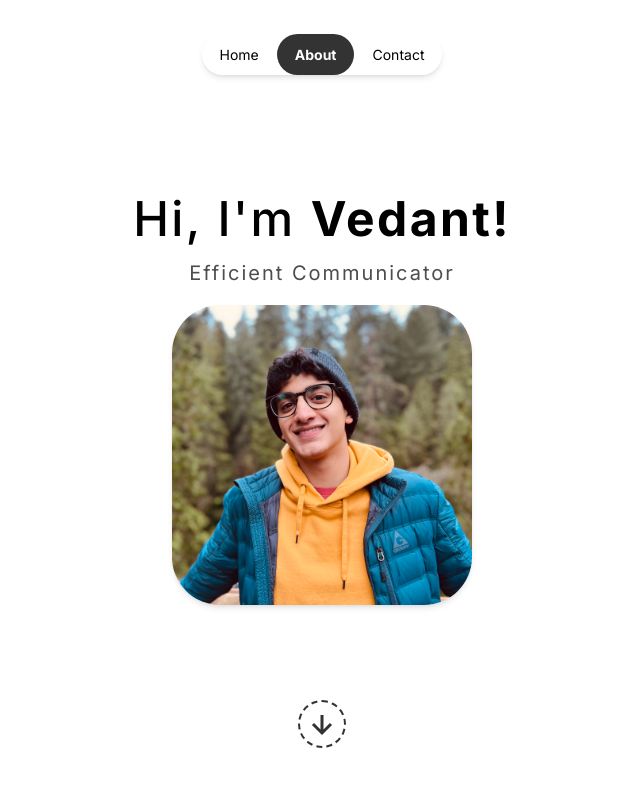
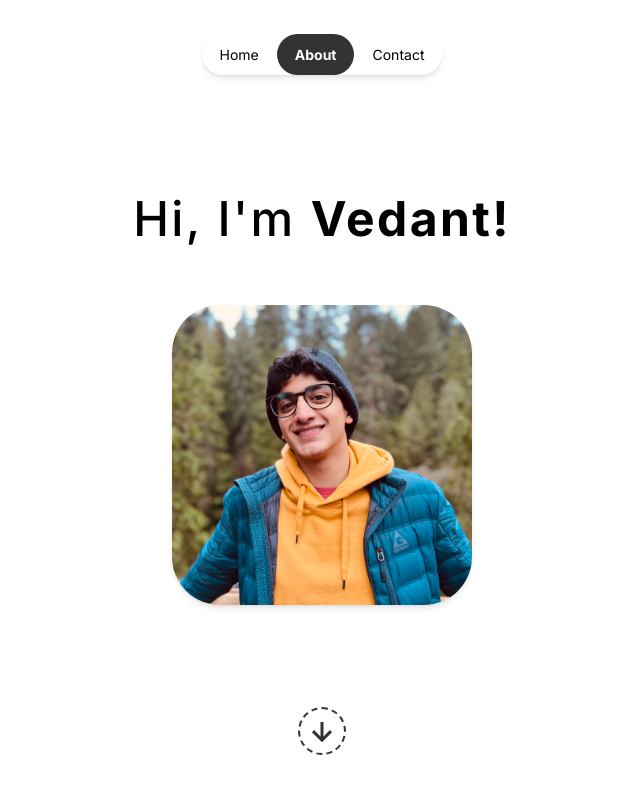
Before and after one commit to vedantgrover/VedantsPortfolio, a Next.js app: page / in a window 1280 px wide. Shown: the top 800 px of the page, without its empty margins (318-958 px from the left). Built offline with nearby package versions, Linux system fonts and the light colour scheme.

Commit message:
Optimizing all the code

```diff
--- a/app/components/ChangingRoleText.tsx
+++ b/app/components/ChangingRoleText.tsx
@@ -1,9 +1,9 @@
 "use client";
 
-import { memo, useEffect, useMemo, useState } from "react";
-import { motion } from "framer-motion";
+import React, { memo, useEffect, useMemo, useState, useCallback } from "react";
+import { motion, AnimatePresence } from "framer-motion";
 
-const ChangingRoleText = memo(() => {
+const ChangingRoleText: React.FC = memo(() => {
   const roles = useMemo(
     () => [
       "Full-Stack Developer",
@@ -19,54 +19,41 @@ const ChangingRoleText = memo(() => {
 
   const [index, setIndex] = useState(0);
 
+  // Use useCallback to memoize the interval function
+  const cycleRoles = useCallback(() => {
+    setIndex((prevIndex) => (prevIndex + 1) % roles.length);
+  }, [roles]);
+
   useEffect(() => {
-    const id = setInterval(() => {
-      let next = index + 1;
-      setIndex(next % roles.length);
-    }, 3 * 1000);
+    const intervalId = setInterval(cycleRoles, 3000);
+    return () => clearInterval(intervalId);
+  }, [cycleRoles]);
 
-    return () => clearInterval(id);
-  }, [index, roles]);
+  // Memoize animation variants
+  const textVariants = useMemo(() => ({
+    initial: { y: "102%" },
+    animate: { y: "0%" },
+    exit: {
+      y: "-102%",
+      transition: { duration: 0.4, ease: "easeInOut" }
+    }
+  }), []);
 
   return (
-    <motion.div
-      className="min-h-[30px]"
-      key={index}
-      initial={{ y: "102%" }}
-      animate={{ y: "0%" }}
-      exit={{ y: "-102%", transition: { duration: 4, ease: "linear" } }}
-      // layout
-      // variants={{
-      //   enter: {
-      //     translateY: 20,
-      //     opacity: 0,
-      //     height: 0,
-      //   },
-      //   center: {
-      //     zIndex: 1,
-      //     translateY: 0,
-      //     opacity: 1,
-      //     height: "auto",
-      //   },
-      //   exit: {
-      //     zIndex: 0,
-      //     translateY: -20,
-      //     opacity: 0,
-      //     height: 0,
-      //   },
-      // }}
-      // initial="enter"
-      // animate="center"
-      // exit="exit"
-      // transition={{
-      //   translateY: { type: "spring", stiffness: 1000, damping: 200 },
-      //   opacity: { duration: 0.5 },
-      // }}
-    >
-      <p className="text-xl font-normal text-[#4d4d4d] dark:text-[#b2b2b2] tracking-widest">
-        {roles[index]}
-      </p>
-    </motion.div>
+    <div className="min-h-[30px] overflow-hidden relative">
+      <AnimatePresence mode="wait">
+        <motion.p
+          key={index}
+          className="text-xl font-normal text-[#4d4d4d] dark:text-[#b2b2b2] tracking-widest absolute w-full"
+          initial={textVariants.initial}
+          animate={textVariants.animate}
+          exit={textVariants.exit}
+          transition={{ duration: 0.4, ease: "easeInOut" }}
+        >
+          {roles[index]}
+        </motion.p>
+      </AnimatePresence>
+    </div>
   );
 });
 
--- a/app/components/ScrollButton.tsx
+++ b/app/components/ScrollButton.tsx
@@ -1,12 +1,38 @@
 import { memo } from "react";
+import { motion } from "framer-motion";
 import DownArrow from "./icons/DownArrow";
 import Link from "next/link";
 
 const ScrollButton = memo(() => {
   return (
-    <Link href="/#about" className="h-min w-min dark:border-white/80 border-[#333333] rounded-full border-dashed p-1 border-2 animate-bounce">
-      <DownArrow />
-    </Link>
+    <motion.div
+      initial={{ opacity: 0, y: 20 }}
+      animate={{ opacity: 1, y: 0 }}
+      transition={{
+        duration: 0.5,
+        delay: 0.5
+      }}
+    >
+      <Link
+        href="/#about"
+        // className="block h-min w-min dark:border-white/80 border-[#333333] rounded-full border-dashed p-1 border-2"
+        aria-label="Scroll to About Section"
+      >
+        <motion.div
+          animate={{
+            y: [0, -10, 0],
+          }}
+          transition={{
+            duration: 1.25,
+            repeat: Infinity,
+            ease: "easeInOut"
+          }}
+          className="block h-min w-min dark:border-white/80 border-[#333333] rounded-full border-dashed p-1 border-2"
+        >
+          <DownArrow />
+        </motion.div>
+      </Link>
+    </motion.div>
   );
 });
 
--- a/app/components/navbar/CollapsableNavbar.tsx
+++ b/app/components/navbar/CollapsableNavbar.tsx
@@ -1,10 +1,27 @@
-import { memo, useRef } from "react";
-import { motion, useCycle } from "framer-motion";
+import { memo, useRef, useMemo, useCallback } from "react";
+import { motion, useCycle, Variants } from "framer-motion";
 import { useDimensions } from "@/lib/useDimensions";
 import CollapsableNavbarItem from "@/app/components/navbar/CollapsableNavbarItem";
 import Toggle from "@/app/components/navbar/Toggle";
 
-const sidebar = {
+interface NavLink {
+  title: string;
+  id: string;
+}
+
+interface CollapsableNavbarProps {
+  links: NavLink[];
+  activeSection: string | null;
+}
+
+const CollapsableNavbar = memo(
+  ({ links, activeSection }: CollapsableNavbarProps) => {
+    const [isOpen, toggleOpen] = useCycle(false, true);
+    const containerRef = useRef(null);
+    const { height } = useDimensions(containerRef);
+
+    // Memoize sidebar variants to prevent unnecessary re-creation
+    const sidebarVariants = useMemo(() => ({
       open: (height = 1000) => ({
         clipPath: `circle(${height * 2 + 200}px at 40px 40px)`,
         transition: {
@@ -22,27 +39,31 @@ const sidebar = {
           damping: 40,
         },
       },
-};
+    }), []);
 
-const navigationVariants = {
+    // Memoize navigation variants
+    const navigationVariants = useMemo<Variants>(() => ({
       open: {
         transition: { staggerChildren: 0.07, delayChildren: 0.2 },
       },
       closed: {
         transition: { staggerChildren: 0.05, staggerDirection: -1 },
       },
-};
+    }), []);
 
-interface CollapsableNavbarProps {
-  links: { title: string; id: string }[];
-  activeSection: string | null;
-}
-
-const CollapsableNavbar = memo(
-  ({ links, activeSection }: CollapsableNavbarProps) => {
-    const [isOpen, toggleOpen] = useCycle(false, true);
-    const containerRef = useRef(null);
-    const { height } = useDimensions(containerRef);
+    // Memoize navbar items to prevent unnecessary re-renders
+    const navbarItems = useMemo(() =>
+      links.map((l) => (
+        <CollapsableNavbarItem
+          key={l.id}
+          selected={activeSection === l.id}
+          title={l.title}
+          link={l.id}
+          onClick={toggleOpen}
+        />
+      )),
+      [links, activeSection, toggleOpen]
+    );
 
     return (
       <motion.nav
@@ -51,27 +72,25 @@ const CollapsableNavbar = memo(
         custom={height}
         ref={containerRef}
         className="flex w-screen md:hidden"
+        aria-label="Mobile Navigation"
       >
         <motion.div
           className="absolute top-0 left-0 bottom-0 w-screen bg-white dark:bg-zinc-800 z-[900]"
-          variants={sidebar}
+          variants={sidebarVariants}
+          aria-hidden="true"
         />
         <motion.ul
           variants={navigationVariants}
           className="m-0 p-[25px] absolute top-[100px] w-screen z-[925]"
+          role="menu"
         >
-          {links.map((l, i) => (
-            <div key={i}>
-              <CollapsableNavbarItem
-                selected={activeSection === l.id}
-                title={l.title}
-                link={l.id}
-                onClick={toggleOpen}
+          {navbarItems}
+        </motion.ul>
+        <Toggle
+          toggle={toggleOpen}
+          aria-expanded={isOpen}
+          aria-label={isOpen ? "Close navigation menu" : "Open navigation menu"}
         />
-            </div>
-          ))}
-        </motion.ul>
-        <Toggle toggle={() => toggleOpen()} />
       </motion.nav>
     );
   }
--- a/app/components/navbar/NavbarItem.tsx
+++ b/app/components/navbar/NavbarItem.tsx
@@ -1,5 +1,5 @@
-import { memo } from "react";
-import { motion } from "framer-motion";
+import { memo, useMemo } from "react";
+import { motion, Variants } from "framer-motion";
 import Link from "next/link";
 
 interface NavbarItemProps {
@@ -9,30 +9,49 @@ interface NavbarItemProps {
 }
 
 const NavbarItem = memo(({ selected, title, link }: NavbarItemProps) => {
+  // Memoize variants to prevent unnecessary re-creation
+  const itemVariants = useMemo<Variants>(() => ({
+    initial: { y: 0 },
+    hovered: { y: selected ? 0 : -5 },
+  }), [selected]);
+
+  // Memoize text classes to optimize performance
+  const textClasses = useMemo(() =>
+    `relative z-10 text-[14px] ${
+      selected
+        ? "text-white dark:text-black font-bold"
+        : "text-black dark:text-zinc-100 font-normal"
+    }`,
+    [selected]
+  );
+
   return (
     <Link
       href={`#${link}`}
       className="relative py-[10px] px-[18px] text-center flex"
+      aria-current={selected ? "page" : undefined}
     >
-      <motion.div initial="initial" whileHover="hovered">
+      <motion.div
+        initial="initial"
+        whileHover="hovered"
+        role="menuitem"
+      >
         {selected && (
           <motion.div
             layoutId="activeBackground"
             className="absolute inset-0 bg-[#333333] dark:bg-white rounded-[96px] z-0"
             initial={false}
-            transition={{ type: "spring", stiffness: 300, damping: 30 }}
+            transition={{
+              type: "spring",
+              stiffness: 300,
+              damping: 30
+            }}
+            aria-hidden="true"
           />
         )}
         <motion.div
-          variants={{
-            initial: { y: 0 },
-            hovered: { y: selected ? 0 : -5 },
-          }}
-          className={`${
-            selected
-              ? "text-white dark:text-black font-bold"
-              : "text-black dark:text-zinc-100 font-normal"
-          } relative z-10 text-[14px]`}
+          variants={itemVariants}
+          className={textClasses}
         >
           {title}
         </motion.div>
--- a/app/sections/HomeSection.tsx
+++ b/app/sections/HomeSection.tsx
@@ -1,20 +1,32 @@
-import { memo } from "react";
+"use client";
+
+import React, { memo } from "react";
+import { motion } from "framer-motion";
 import Greeting from "@/app/components/Greeting";
-import ScrollButton from "../components/ScrollButton";
+import ScrollButton from "@/app/components/ScrollButton";
 
-const HomeSection = memo(() => {
+const HomeSection: React.FC = memo(() => {
   return (
-    <section
+    <motion.section
       id="home"
       className="flex flex-col justify-center items-center max-h-screen h-screen"
+      initial={{ opacity: 0 }}
+      animate={{ opacity: 1 }}
+      transition={{ duration: 0.5 }}
+      aria-label="Home Section"
     >
       <div>
         <Greeting />
       </div>
-      <div className="xs: hidden md:flex absolute bottom-10">
+      <motion.div
+        className="xs:hidden md:flex absolute bottom-10"
+        initial={{ opacity: 0, y: 20 }}
+        animate={{ opacity: 1, y: 0 }}
+        transition={{ delay: 0.5, duration: 0.5 }}
+      >
         <ScrollButton />
-      </div>
-    </section>
+      </motion.div>
+    </motion.section>
   );
 });
 
--- a/package.json
+++ b/package.json
@@ -17,9 +17,10 @@
     "framer-motion": "^12.4.7",
     "next": "15.1.6",
     "react": "^19",
-    "react-dom": "^19",
+    "react-dom": "^19.0.0",
     "resend": "^4.1.2",
-    "tailwindcss": "^4.0.7"
+    "tailwindcss": "^4.0.7",
+    "zod": "^3.24.2"
   },
   "devDependencies": {
     "@tailwindcss/postcss": "^4.0.7",
```
Also changed, not shown: app/components/AboutMeText.tsx (+25 -6 lines), app/components/Greeting.tsx (+4 -4 lines), app/components/navbar/CollapsableNavbarItem.tsx (+28 -13 lines), app/components/navbar/Navbar.tsx (+33 -14 lines), app/sections/AboutSection.tsx (+61 -36 lines), 1 other file (tests, documents, lock files or other folders). Lines whose indentation alone changed are shown as unchanged.
